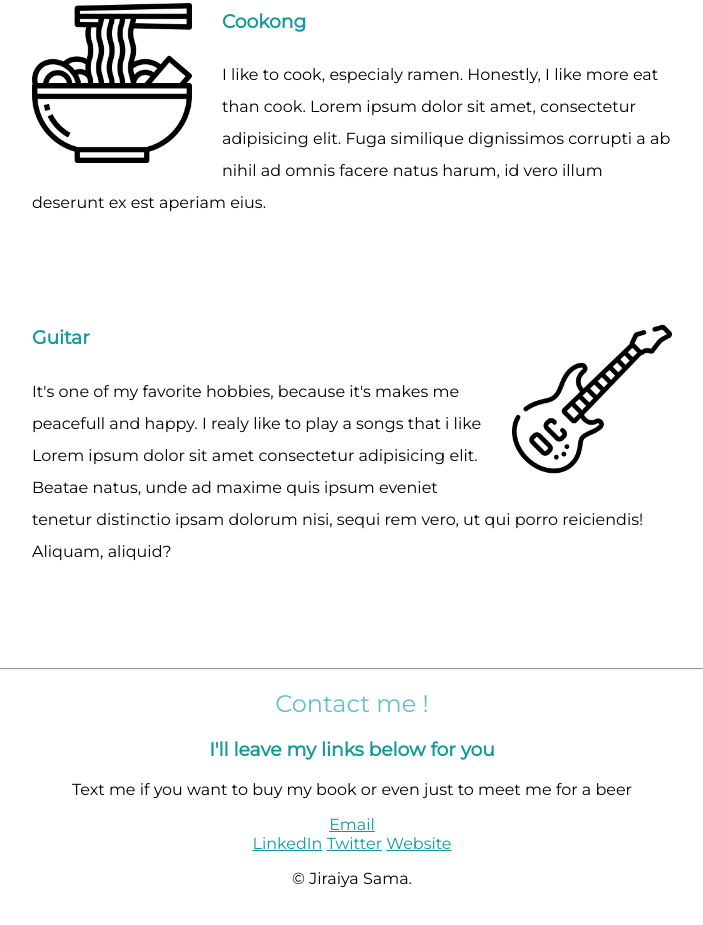
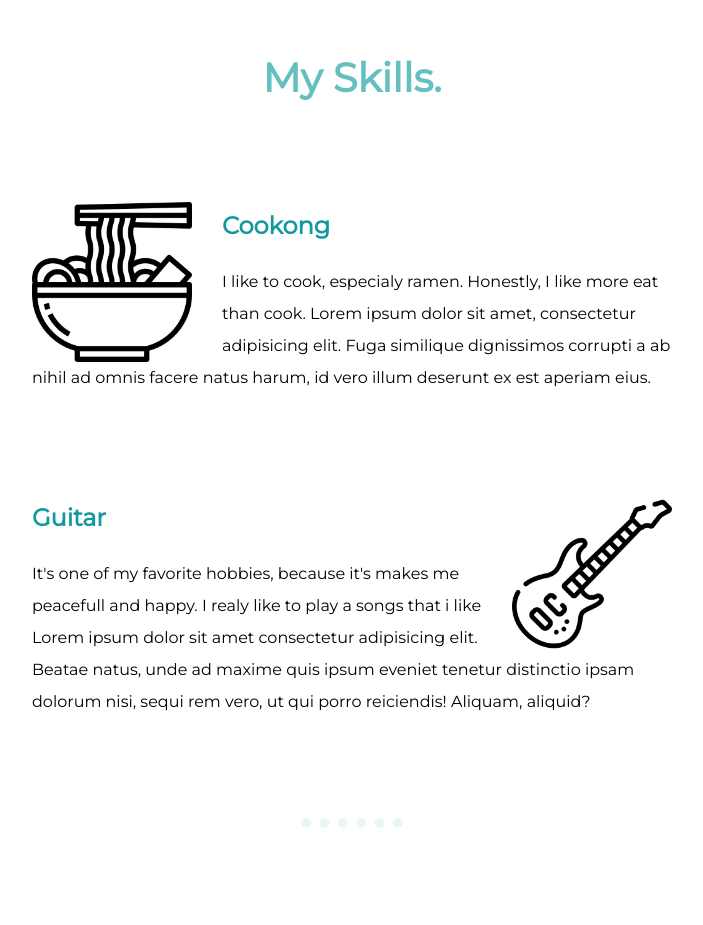
Before and after one commit to YarkoPavuk88/command.X, a plain HTML site: page index.html in a window 1280 px wide. Shown: the part 1390-2315 px from the top of the page, without its empty margins (288-991 px from the left). Before the commit the page ends 2294 px from the top, so only its background shows below. Drawn offline with Linux system fonts and the light colour scheme.

Commit message:
Add files via upload

```diff
--- a/css/mode.css
+++ b/css/mode.css
@@ -1,41 +1,20 @@
+html {
+    margin: 0;
+    padding: 0;
+}
+
 body {
     margin: 0px ;
     text-align: center;
     font-family: 'Merriweather Sans', sans-serif;
+    margin-bottom: 0px;
 
 }
 
-h1 {
-    margin-top: 50px;
-    font-family: 'Sacramento', cursive;
-    font-size: 6rem;
-    color: #66BFBF;
-    line-height: 2;
-}
-h2 {
-    font-family: 'Montserrat', sans-serif;
-    font-weight: normal;
-    color: #66BFBF;
-}
-h3 {
-    font-family: 'Montserrat', sans-serif;
-}
-
-h3, a {
-    color: #11999E;
-}
 .topc {
-    background-color: #def5ed ;
+    background-color: #EAF6F6 ;
     position: relative;
     padding-top: 100px ;
-}
-
-.midc {
-    font-family: 'Montserrat', sans-serif;
-}
-
-.botc {
-    font-family: 'Montserrat', sans-serif;
 }
 
 .bot-cloud {
@@ -55,6 +34,46 @@ h3, a {
     font-weight: 500;
 }
 
+.midc {
+    font-family: 'Montserrat', sans-serif;
+}
+
+.botc {
+    font-family: 'Montserrat', sans-serif;
+    background-color: #66BFBF;
+    margin-bottom: -20px;
+}
+
+h1 {
+    margin-top: 50px;
+    font-family: 'Sacramento', cursive;
+    font-size: 6rem;
+    color: #66BFBF;
+    line-height: 2;
+}
+h2 {
+    font-family: 'Montserrat', sans-serif;
+    font-weight: bolder;
+    color: #66BFBF;
+    font-size: 2.5rem;
+}
+h3 {
+    font-weight: bolder;
+    font-size: 1.5rem;
+    color: #11999E;
+    margin-bottom: 0px;
+}
+
+p {
+    font-weight: 300;
+}
+
+a {
+    color: #66BFBF;
+}
+
+
+
 .skill-row {
     width: 50%;
     margin : 100px auto 100px auto ;
@@ -62,13 +81,13 @@ h3, a {
     line-height: 2;
 }
 
-.ramen {
+#ramen {
     width: 25%;
     float: left;
     padding-right: 30px;
 }
 
-.guitar {
+#guitar {
     width: 25%;
     float: right;
     margin-left: 30px;
@@ -77,5 +96,54 @@ h3, a {
 #face {
     width: 200px;
     height: 200px;
-    margin: 50px auto 50px auto;
+    margin: 50px auto 10px auto;
 }
+
+ #self-description {
+    color: #40514E;
+ }
+
+ .border-dot {
+    border-style: none none dotted;
+    border-color: #EAF6F6;
+    width: 8%;
+    border-width: 10px;
+    margin: 100px auto 100px auto;
+ }
+
+ .botc a{
+    display: inline-block;
+    color: #11999E;
+    padding: 15px;
+    margin: 15px;
+ }
+
+ .botc p {
+    display: block;
+    color: #EAF6F6;
+    padding: 30px;
+ }
+
+ #btn {
+    background: #66BFBF;
+    background-image: -webkit-linear-gradient(top, #66BFBF, #039494);
+    background-image: -moz-linear-gradient(top, #66BFBF, #039494);
+    background-image: -ms-linear-gradient(top, #66BFBF, #039494);
+    background-image: -o-linear-gradient(top, #66BFBF, #039494);
+    background-image: linear-gradient(to bottom, #66BFBF, #039494);
+    -webkit-border-radius: 10;
+    -moz-border-radius: 10;
+    border-radius: 10px;
+    font-family: Arial;
+    color: #ffffff;
+    font-size: 20px;
+    padding: 10px 20px 10px 20px;
+    text-decoration: none;
+    display: inline-block;
+    margin: 100px;
+
+  }
+
+  #btn:hover {
+    text-decoration: none;
+  }
--- a/index.html
+++ b/index.html
@@ -6,7 +6,7 @@
     <meta name="viewport" content="width=device-width, initial-scale=1.0">
     <link rel="stylesheet" href="css/mode.css">
     <title>Yaroslav Liashuk</title>
-    <link rel="icon" href="/Javasquirt/NewShit/css/favicon.ico">
+    <link rel="icon" href="css/favicon.ico">
     <link rel="preconnect" href="https://fonts.googleapis.com">
     <link rel="preconnect" href="https://fonts.gstatic.com" crossorigin>
     <link href="https://fonts.googleapis.com/css2?family=Merriweather+Sans&family=Montserrat&family=Sacramento&display=swap" rel="stylesheet">
@@ -23,28 +23,28 @@
           <div class="profile">
             <img id="face" src="css/face.png" alt="jiraiya">
             <h2>Hello.</h2>
-            <p>My Name is Jiraiya, I'm one of Legendary Sanin of Konoha and toad sage</p>
+            <p id="self-description">My Name is Jiraiya, I'm one of Legendary Sanin of Konoha and toad sage</p>
           </div>
-        <hr>
+        <hr class="border-dot">
           <div class="skills">
             <h2>My Skills.</h2>
             <div class="skill-row">
-              <img class="ramen " src="css/ramen.png" alt="ramen.png" >
-              <h3>Cookong</h3>
+              <img id="ramen" src="css/ramen.png" alt="ramen.png" >
+              <h3>Cookong </h3>
               <p>I like to cook, especialy ramen. Honestly, I like more eat than cook. Lorem ipsum dolor sit amet, consectetur adipisicing elit. Fuga similique dignissimos corrupti a ab nihil ad omnis facere natus harum, id vero illum deserunt ex est aperiam eius.</p>
             </div>
             <div class="skill-row">
-              <img class="guitar" src="css/guitar.png" alt="guitar.png">
+              <img id="guitar" src="css/guitar.png" alt="guitar.png">
               <h3>Guitar</h3>
               <p>It's one of my favorite hobbies, because it's makes me peacefull and happy. I realy like to play a songs that i like Lorem ipsum dolor sit amet consectetur adipisicing elit. Beatae natus, unde ad maxime quis ipsum eveniet tenetur distinctio ipsam dolorum nisi, sequi rem vero, ut qui porro reiciendis! Aliquam, aliquid?</p>
             </div>
         </div>
-        <hr>
+        <hr class="border-dot">
         <div class="contact-me">
           <h2>Contact me !</h2>
           <h3>I'll leave my links below for you</h3>
           <p>Text me if you want to buy my book or even just to meet me for a beer</p>
-          <a class="btn" href="mailto:yarekyky@gmail.com">Email</a>
+          <a id="btn" href="mailto:yarekyky@gmail.com">CONTACT ME!</a>
         </div>
     </div>
 
```
